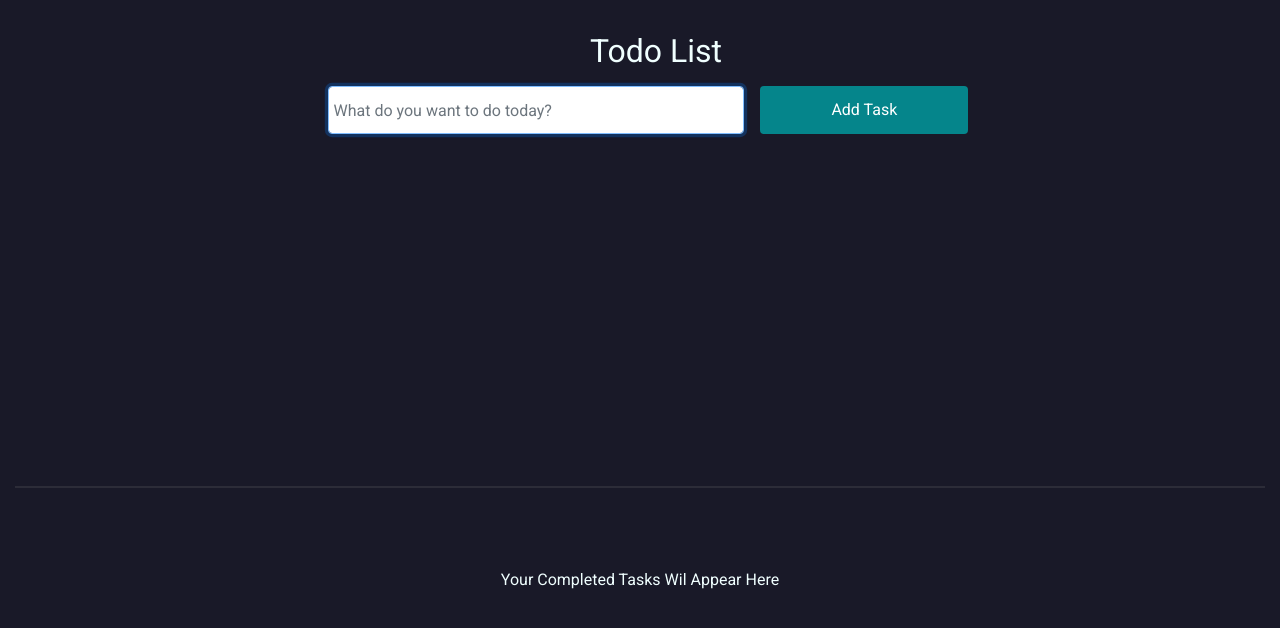
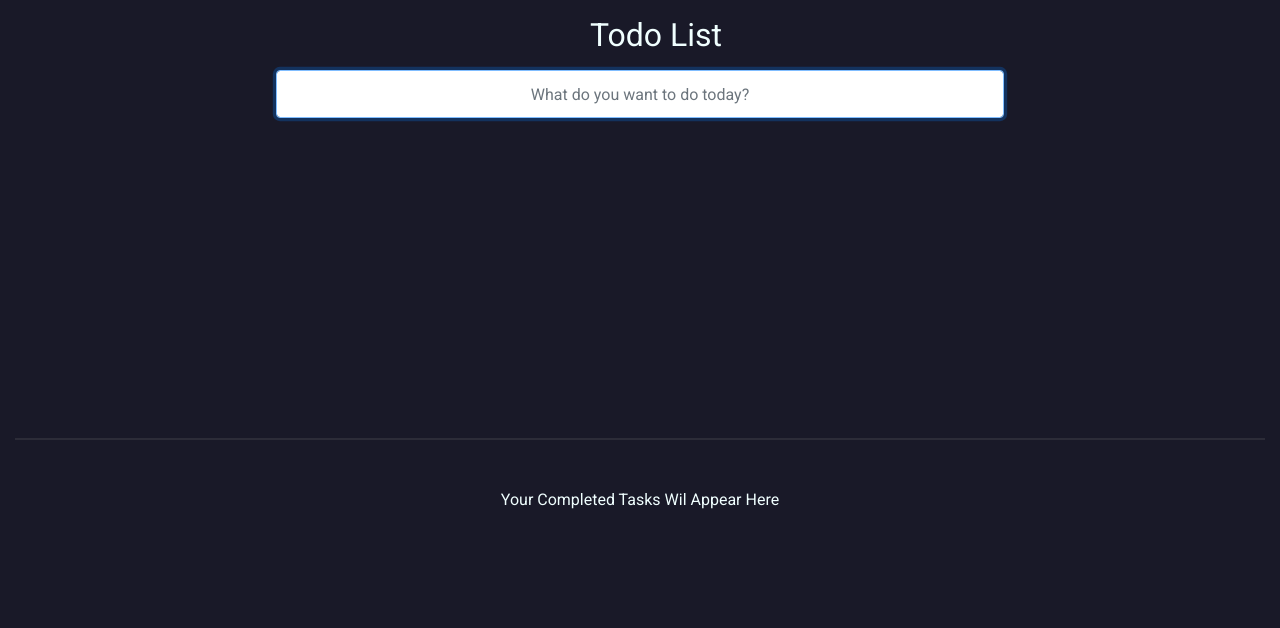
Before and after one commit to miyaParker/todoList, an Angular app: page / in a window 1280 px wide. Shown: the top 628 px of the page. Built offline with nearby package versions, Linux system fonts and the light colour scheme.

Commit message:
modified ui

```diff
--- a/src/app/app.component.css
+++ b/src/app/app.component.css
@@ -8,17 +8,15 @@
     padding: 1rem;
 }
 .task-list{
-    width: 90%;
-    margin-left: 5%;
-    margin-top: 2rem;
+    padding: 0 5%;
     min-height: 20rem;
 }
-.row{
+.list-item{
     color: azure;
     background-color: #72727236;
     padding: 1rem;
     border-radius: .5rem;
-    margin-bottom: .5rem;
+    margin: .5rem auto;
 }
 .row:hover{
     background-color:#66636336;
@@ -31,7 +29,7 @@ h2{
     font-size: 2rem;
 }
 h1{
-    margin-top: 2rem;
+    margin: 1rem 0;
     text-align: center;
     font-size: 2rem;
     margin-left: 2rem;
--- a/src/app/app.component.html
+++ b/src/app/app.component.html
@@ -3,8 +3,8 @@
   <app-input (submit)="addTodo($event)"></app-input>
   <div class="task-list">
     <ul>
-      <div class="row" *ngFor="let todo of todoList" (click)="checkTodo(todoItem.id)">
-        <svg class="col-1" xmlns="http://www.w3.org/2000/svg" x="0px" y="0px" width="30" height="30"
+      <div class="row list-item col-lg-8 col-md-8 col-sm-8" *ngFor="let todo of todoList" (click)="checkTodo(todoItem.id)">
+        <svg class="col-2" xmlns="http://www.w3.org/2000/svg" x="0px" y="0px" width="30" height="30"
           viewBox="0 0 172 172" style=" fill:#000000;">
           <g fill="none" fill-rule="nonzero" stroke="none" stroke-width="1" stroke-linecap="butt"
             stroke-linejoin="miter" stroke-miterlimit="10" stroke-dasharray="" stroke-dashoffset="0" font-family="none"
@@ -27,8 +27,8 @@
     <ul>
       <span class="center-text" *ngIf="!completedTodos || !completedTodos.length">{{uncompletedTodos}}</span>
       <h2 class="  center-text" *ngIf="completedTodos && completedTodos.length">Completed Tasks</h2>
-      <div class="row" *ngFor="let todo of completedTodos">
-        <svg class="col-1" xmlns="http://www.w3.org/2000/svg" x="0px" y="0px" width="30" height="30" viewBox="0 0 172 172"
+      <div  class="row list-item col-lg-8 col-md-8 col-sm-8" *ngFor="let todo of completedTodos">
+        <svg class="col-2" xmlns="http://www.w3.org/2000/svg" x="0px" y="0px" width="30" height="30" viewBox="0 0 172 172"
           style=" fill:#000000;">
           <g fill="none" fill-rule="nonzero" stroke="none" stroke-width="1" stroke-linecap="butt"
             stroke-linejoin="miter" stroke-miterlimit="10" stroke-dasharray="" stroke-dashoffset="0" font-family="none"
@@ -41,7 +41,7 @@
             </g>
           </g>
         </svg>
-        <li class={{todo.status}} id="{{todo.id}}">
+        <li class={{todo.status}} id="{{todo.id}}" [ngClass] ="'my-auto'">
           {{todo.text}}</li>
       </div>
 
--- a/src/app/input/input.component.css
+++ b/src/app/input/input.component.css
@@ -1,16 +1,26 @@
-
 button{
     background-color: rgb(5, 133, 139);
     color: white;
     height: 3rem;
 }
 input{
-    height: 3rem;
-    margin-right: 1rem;
+    text-align: center;
+        height: 3rem;
+}
+div{
+    padding: 0 1rem;
 }
 .form-row{
     margin: 1rem 0;
 }
 input:focus, button:focus{
+
     outline: none !important;
 }
+button:hover{
+    color: rgb(5, 133, 139);
+    background-color: rgb(39, 36, 36);
+}
+@media only screen and (min-width: 768px) {
+
+}
--- a/src/app/input/input.component.html
+++ b/src/app/input/input.component.html
@@ -1,4 +1,3 @@
-<div class="form-row" >
-    <input #input autofocus type="text" class="form-control col-4 offset-3" min="5" max="50" placeholder="What do you want to do today?" (keyup.enter)='getInput(input)' >
-    <button (click) ='getInput(input)' type="submit" class="btn col-2">Add Task</button>
+<div class="row justify-content-center" >
+    <input #input autofocus type="text" class="form-control col-lg-7 col-md-7 col-sm-6" min="5" max="50" placeholder="What do you want to do today?" (keyup.enter)='getInput(input)'>
 </div>
```
